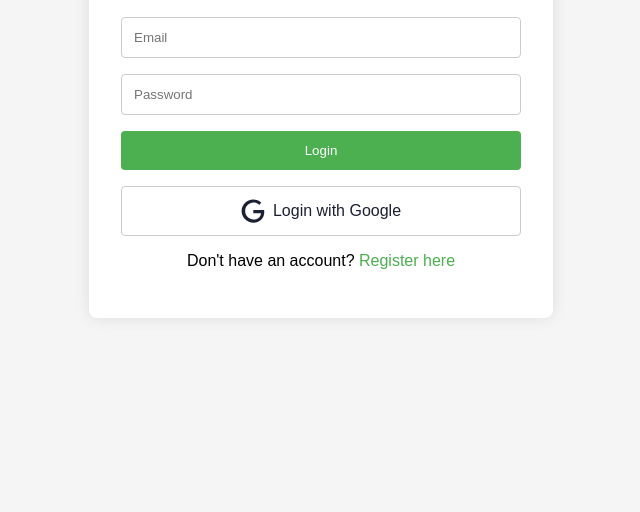
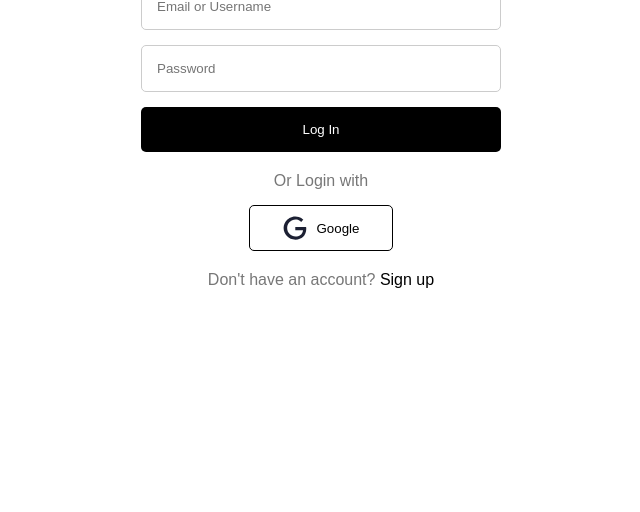
Before and after one commit to rifai27077/appchat, a plain HTML site: page login.html in a window 1280 px wide. Shown: the part 288-800 px from the top of the page, without its empty margins (319-959 px from the left). Drawn offline with Linux system fonts and the light colour scheme.

Commit message:
update style regis & login

```diff
--- a/css/styles.css
+++ b/css/styles.css
@@ -1,113 +1,85 @@
-/* General Styles */
+* {
+    margin: 0;
+    padding: 0;
+    box-sizing: border-box;
+    font-family: 'Arial', sans-serif;
+}
 body {
-    font-family: Arial, sans-serif;
-    background-color: #f5f5f5;
     display: flex;
     justify-content: center;
     align-items: center;
     height: 100vh;
-    margin: 0;
+    background-color: #fff;
 }
-
 .container {
-    background-color: white;
-    padding: 2rem;
-    box-shadow: 0px 0px 15px rgba(0, 0, 0, 0.1);
-    border-radius: 8px;
-    width: 90%;
-    max-width: 400px; /* Maksimal lebar untuk perangkat yang lebih besar */
-    margin: 1rem;
+    width: 100%;
+    max-width: 400px;
+    text-align: center;
+    padding: 20px;
+    border-radius: 10px;
 }
-
-.container h2 {
-    text-align: center;
-    margin-bottom: 2rem;
+h2 {
+    font-size: 24px;
+    margin-bottom: 20px;
 }
-
-.container input {
-    width: 93.5%;
-    padding: 0.75rem; /* Mengurangi jarak dalam input agar lebih cocok pada layar kecil */
-    margin-bottom: 1rem;
+form {
+    display: flex;
+    flex-direction: column;
+    gap: 15px;
+}
+input {
+    padding: 15px;
+    border-radius: 5px;
     border: 1px solid #ccc;
-    border-radius: 4px;
+    width: 100%;
 }
-
-.container button {
-    width: 100%;
-    padding: 0.75rem;
-    background-color: #4CAF50;
+button {
+    background-color: black;
     color: white;
+    padding: 15px;
     border: none;
-    border-radius: 4px;
+    border-radius: 5px;
     cursor: pointer;
 }
-
-.container button:hover {
-    background-color: #45a049;
+button.google-btn {
+    display: flex;
+    justify-content: center;
+    align-items: center;
+    background-color: transparent;
+    border: 1px solid black;
+    color: black;
 }
-
-.link {
-    text-align: center;
-    margin-top: 1rem;
+button.google-btn svg {
+    margin-right: 10px;
 }
-
-.link a {
-    color: #4CAF50;
+p {
+    color: #777;
+    margin-top: 20px;
+}
+p a {
+    color: black;
     text-decoration: none;
 }
 
-/* Google Button Styling */
-.social-login {
-    text-align: center;
-    margin-top: 1rem;
-}
-
-.social-login button {
+.google-btn {
     display: flex;
     align-items: center;
     justify-content: center;
-    padding: 0.75rem;
-    background-color: #ffffff;
+    background-color: white;
     color: #1C2033;
-    border: 1px solid #ccc;
-    border-radius: 4px;
+    padding: 10px;
+    border: 1px solid #ddd;
+    border-radius: 5px;
     cursor: pointer;
-    font-size: 1rem;
+    width: 40%;
+    max-width: 300px;
+    margin: 15px auto;
 }
 
-.social-login button svg {
-    margin-right: 0.5rem;
-    width: 24px;
-    height: 24px;
+.google-btn svg {
+    margin-right: 10px;
 }
 
-.social-login button:hover {
-    background-color: #f1f1f1;
+.google-btn:hover {
+    background-color: #f0f0f0;
 }
-
-/* Responsive Styles */
-@media (max-width: 600px) {
-    .container {
-        padding: 1rem;
-        width: 100%;
-        box-shadow: none; /* Mengurangi bayangan pada perangkat kecil untuk tampilan lebih bersih */
-    }
-
-    .container h2 {
-        font-size: 1.5rem; /* Mengurangi ukuran font judul agar lebih sesuai pada layar kecil */
-        margin-bottom: 1.5rem;
-    }
-
-    .container input {
-        padding: 0.75rem;
-        font-size: 0.875rem; /* Mengurangi ukuran font input untuk kenyamanan di layar kecil */
-    }
-
-    .container button {
-        font-size: 0.875rem; /* Mengurangi ukuran font tombol agar lebih sesuai di layar kecil */
-    }
-
-    .social-login button {
-        font-size: 0.875rem; /* Mengurangi ukuran font tombol Google */
-    }
-}
--- a/login.html
+++ b/login.html
@@ -8,21 +8,20 @@
 </head>
 <body>
     <div class="container">
-        <h2>Login</h2>
-        <form>
-            <input type="email" placeholder="Email" required>
-            <input type="password" placeholder="Password" required>
-            <button type="submit">Login</button>
+        <h2>Log in</h2>
+        <form id="login-form">
+            <input type="text" id="email-or-username" placeholder="Email or Username" required>
+            <input type="password" id="password" placeholder="Password" required>
+            <button type="submit">Log In</button>
         </form>
-        <div class="social-login">
-            <button id="google-sign-in" class="google-btn">
-                <svg fill="#1C2033" width="24" height="24" viewBox="0 0 64 64" xmlns="http://www.w3.org/2000/svg"><path d="M61.5016 29.2001H32.8016V37.7001H53.4016C52.3016 49.5001 42.7016 54.6001 33.4016 54.6001C21.6016 54.6001 11.1016 45.4001 11.1016 32.1001C11.1016 19.3001 21.1016 9.60011 33.4016 9.60011C42.8016 9.60011 48.5016 15.7001 48.5016 15.7001L54.3016 9.60011C54.3016 9.60011 46.5016 1.10011 33.0016 1.10011C15.2016 1.00011 1.60156 15.9001 1.60156 32.0001C1.60156 47.6001 14.4016 63.0001 33.3016 63.0001C50.0016 63.0001 62.0016 51.7001 62.0016 34.8001C62.1016 31.3001 61.5016 29.2001 61.5016 29.2001Z"/></svg>
-                <span>Login with Google</span>
-            </button>
-        </div>
-        <div class="link">
-            <p>Don't have an account? <a href="index.html">Register here</a></p>
-        </div>
+        <p>Or Login with</p>
+        <button id="google-sign-in" class="google-btn">
+            <svg fill="#1C2033" width="24" height="24" viewBox="0 0 64 64" xmlns="http://www.w3.org/2000/svg">
+                <path d="M61.5016 29.2001H32.8016V37.7001H53.4016C52.3016 49.5001 42.7016 54.6001 33.4016 54.6001C21.6016 54.6001 11.1016 45.4001 11.1016 32.1001C11.1016 19.3001 21.1016 9.60011 33.4016 9.60011C42.8016 9.60011 48.5016 15.7001 48.5016 15.7001L54.3016 9.60011C54.3016 9.60011 46.5016 1.10011 33.0016 1.10011C15.2016 1.00011 1.60156 15.9001 1.60156 32.0001C1.60156 47.6001 14.4016 63.0001 33.3016 63.0001C50.0016 63.0001 62.0016 51.7001 62.0016 34.8001C62.1016 31.3001 61.5016 29.2001 61.5016 29.2001Z"/>
+            </svg>
+            <span>Google</span>
+        </button>
+        <p>Don't have an account? <a href="register.html">Sign up</a></p>
     </div>
 
     <!-- Firebase SDKs -->
```
Also changed, not shown: index.html (+64 -93 lines), register.html (added, +102 -0 lines), assets/logo.png (added), assets/logo.svg (added).
